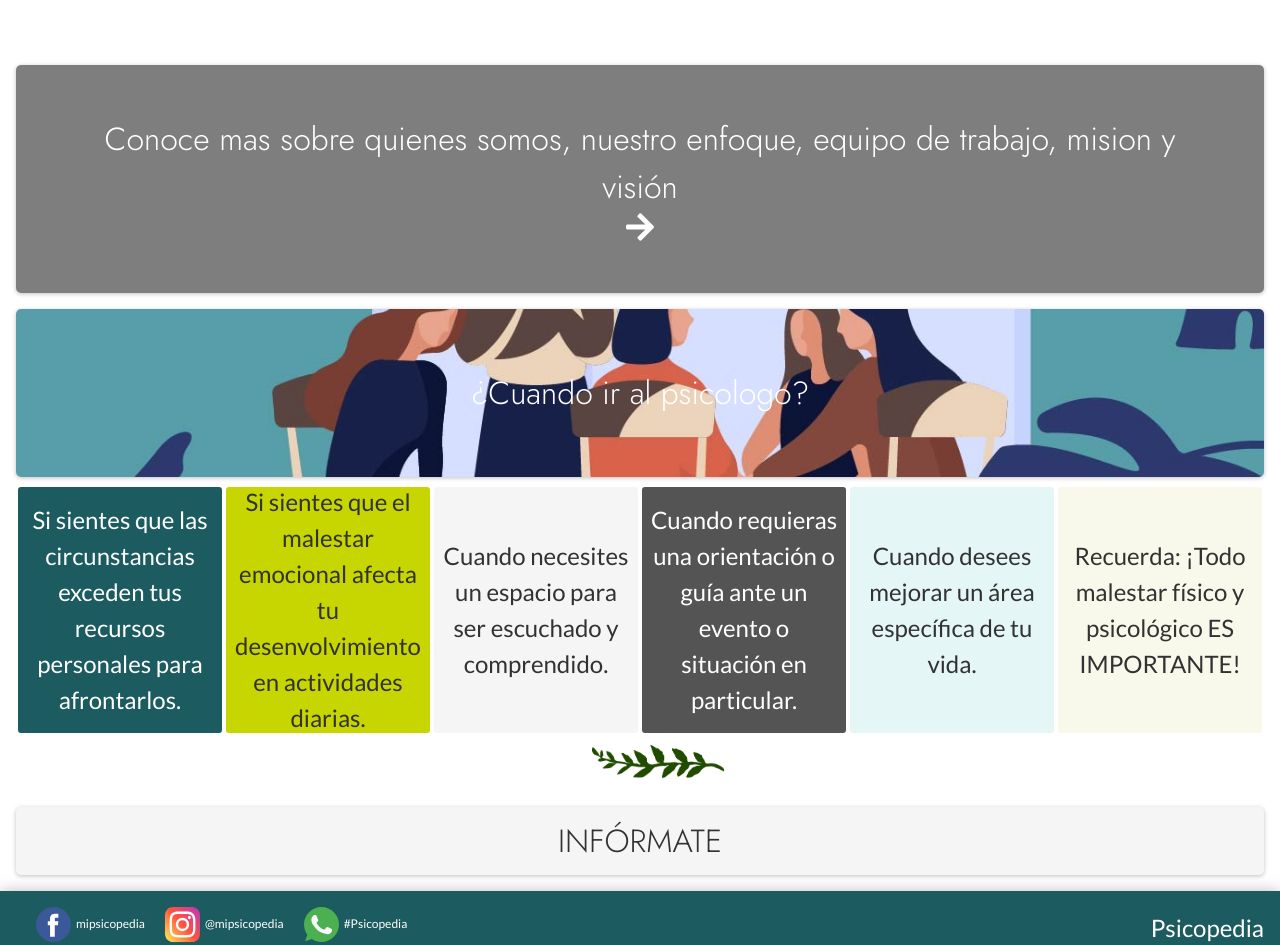
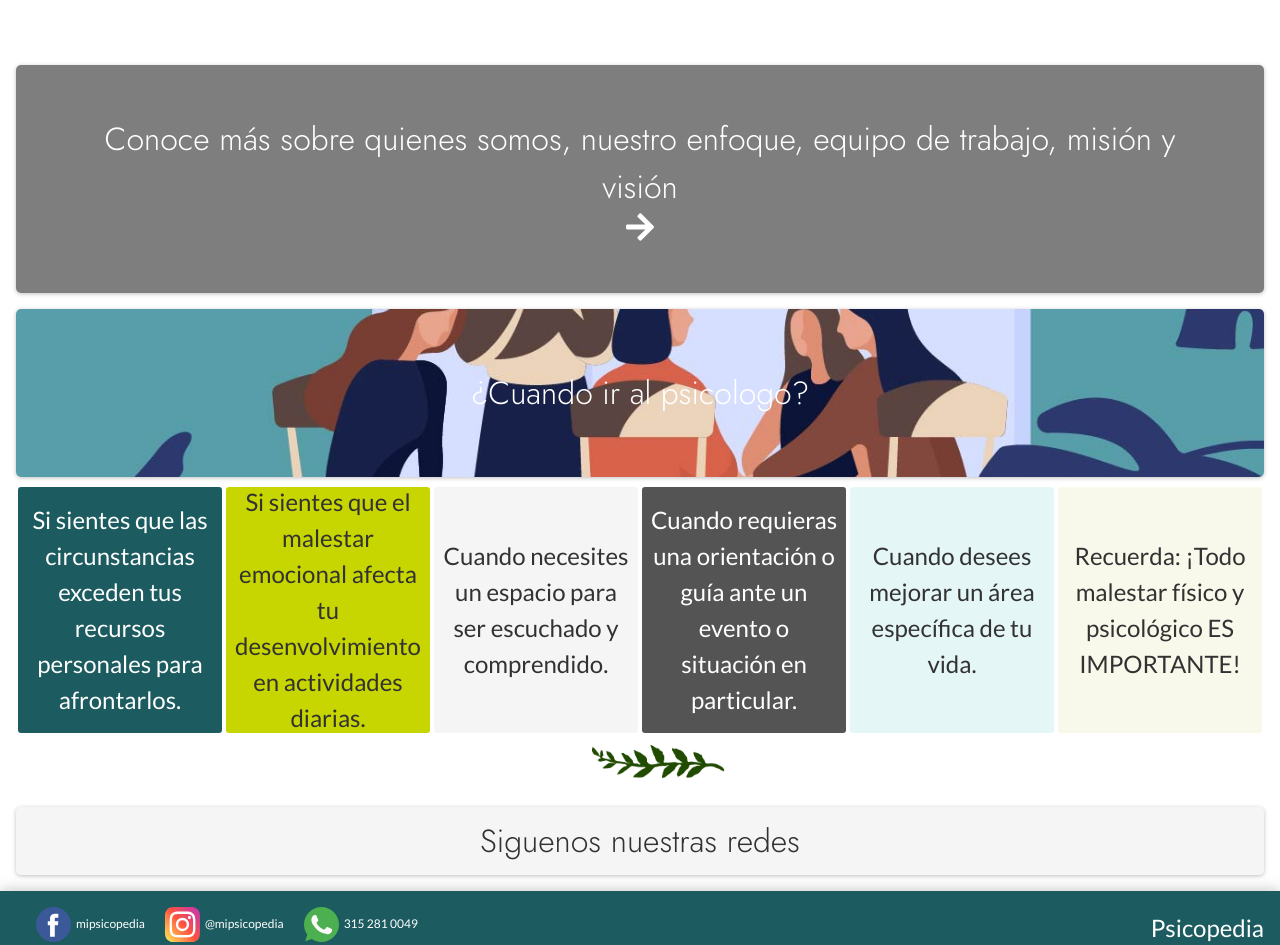
Before and after one commit to phurtado-psicopedia/psicopedia-front, a React (Create React App) app: page / in a window 1280 px wide. Shown: the part 247-1192 px from the top of the page. Built offline with nearby package versions, Linux system fonts and the light colour scheme.

Commit message:
Fix typo changes

```diff
--- a/package.json
+++ b/package.json
@@ -10,7 +10,7 @@
     "@material-ui/core": "4.2.1",
     "@material-ui/icons": "4.2.1",
     "@material-ui/pickers": "3.2.0",
-    "@types/jest": "24.0.15",
+    "@types/jest": "25.2.2",
     "@types/material-ui": "0.21.6",
     "@types/node": "12.6.8",
     "@types/react": "16.8.23",
@@ -45,7 +45,7 @@
     "redux-devtools-extension": "2.13.8",
     "redux-saga": "1.1.1",
     "redux-thunk": "2.3.0",
-    "typescript": "3.5.3"
+    "typescript": "3.8.3"
   },
   "scripts": {
     "start": "react-scripts start",
--- a/src/App/Pages/About/index.tsx
+++ b/src/App/Pages/About/index.tsx
@@ -13,7 +13,7 @@ const About = ({ ...props } : any) => {
         <Template>
             <div className={styles.prompt1}>
                 <div className={styles.headline}>
-                    <b>Psicopedia</b> es un equipo de psicólogas egregadas de la Universidad San Buenaventura, Bogotá.
+                    <b>Psicopedia</b> es un equipo de psicólogas egresadas de la Universidad San Buenaventura, Bogotá.
 
                 </div>
                 <div className={styles.caption}>
@@ -33,7 +33,7 @@ const About = ({ ...props } : any) => {
                             Zobed Villalba
                         </div>
                         <div className={styles.description}>
-                            Profesional en psicología, con certificaciones en Bioética, Primeros Auxilios Psicológicos, Desarrollo Mental del Niño y el Adolescente, Terapia de Pareja y Gestión Humana. Experiencia en atención personalizada en contextos individuales, educativos y entidades del sector público y privado.
+                            Profesional en psicología, con certificaciones en Bioética, Primeros Auxilios Psicológicos, Desarrollo Mental del Niño y el Adolescente y Gestión Humana. Experiencia en atención personalizada en contextos individuales, educativos y entidades del sector público y privado.
                         </div>
                     </div>
                     <div className={styles.personCard}>
@@ -51,7 +51,7 @@ const About = ({ ...props } : any) => {
                             Isis Urzola
                         </div>
                         <div className={styles.description}>
-                            Profesional en psicología, con certificaciones en Administración de Recursos Humanos, Sistema de Gestión en la Seguridad y Salud en el Trabajo, Gestión Humana; con conocimiento en Bioética, Terapia de Pareja. Experiencia en atención personalizada en contextos organizacionales e individuales.
+                            Profesional en psicología, con certificaciones en Administración de Recursos Humanos, Sistema de Gestión en la Seguridad y Salud en el Trabajo, Gestión Humana; con conocimiento en Bioética. Experiencia en atención personalizada en contextos organizacionales e individuales.
                         </div>
                     </div>
                     <div className={styles.personCard}>
--- a/src/App/Pages/Contact/index.tsx
+++ b/src/App/Pages/Contact/index.tsx
@@ -28,7 +28,7 @@ const About = ({ ...props } : any) => {
                 <div className={styles.social}>
                     <a target="_blank" rel="noopener noreferrer" href={"https://www.facebook.com/mipsicopedia-104501857947346/"}><img src={iconFacebook} alt="facebook"/>mipsicopedia</a>
                     <a target="_blank" rel="noopener noreferrer" href={"https://www.instagram.com/mipsicopedia/"}><img src={iconInstagram} alt="instagram"/>@mipsicopedia</a>
-                    <a href={"https://wa.link/k0ya62"}><img src={iconWhatsapp} alt="whatsapp"/>#Psicopedia</a>
+                    <a href={"https://wa.link/k0ya62"}><img src={iconWhatsapp} alt="whatsapp"/>315 281 0049</a>
                 </div>
                 <div className={styles.captionB}>
                     Email: <a href={"mailto:psicopediacol@gmail.com"}>psicopediacol@gmail.com</a>
--- a/src/App/Pages/Home/index.tsx
+++ b/src/App/Pages/Home/index.tsx
@@ -26,7 +26,7 @@ const Home = ({ ...props } : any) => {
 
             </div>
             <Link to={ABOUT_PATH} className={styles.prompt1}>
-                <div className={styles.headline}>Conoce mas sobre quienes somos, nuestro enfoque, equipo de trabajo, mision y visión</div>
+                <div className={styles.headline}>Conoce más sobre quienes somos, nuestro enfoque, equipo de trabajo, misión y visión</div>
                 <FontAwesomeIcon icon={faArrowRight} />
             </Link>
             <div className={styles.prompt2}>
@@ -44,7 +44,7 @@ const Home = ({ ...props } : any) => {
                 <img src={imgHoja} alt={"hoja"}></img>
             </div>
             <div className={styles.prompt5}>
-                INFÓRMATE
+                Siguenos nuestras redes
             </div>
 
         </Template>
--- a/src/App/Template/index.tsx
+++ b/src/App/Template/index.tsx
@@ -42,7 +42,7 @@ const Template: React.FC = (props: any) => {
         <div className={`collapse navbar-collapse ${styles.NavCollapsedMenu}`} id="navbarSupportedContent">
           <ul className="navbar-nav mr-auto">
             <Link to={HOME_PATH} className={`btn my-2 my-sm-0 ${styles.NavButton} ${paths === HOME_PATH ? styles.activePage: ""}`} >Inicio</Link>
-            <Link to={ABOUT_PATH} className={`btn my-2 my-sm-0 ${styles.NavButton} ${paths === ABOUT_PATH ? styles.activePage: ""}`} >¿Quienes Somos?</Link>
+            <Link to={ABOUT_PATH} className={`btn my-2 my-sm-0 ${styles.NavButton} ${paths === ABOUT_PATH ? styles.activePage: ""}`} >¿Quiénes Somos?</Link>
             <Link to={SERVICES_PATH} className={`btn my-2 my-sm-0 ${styles.NavButton} ${paths === SERVICES_PATH ? styles.activePage: ""}`} >Servicios</Link>
             <Link to={CONTACT_PATH} className={`btn my-2 my-sm-0 ${styles.NavButton} ${paths === CONTACT_PATH ? styles.activePage: ""}`} >Contáctanos</Link>
           </ul>
@@ -60,7 +60,7 @@ const Template: React.FC = (props: any) => {
           <div className={styles.FooterSocial}>
             <a className={styles.hiddenText} target="_blank" rel="noopener noreferrer" href={"https://www.facebook.com/mipsicopedia-104501857947346/"}><img src={iconFacebook} alt="facebook"/>mipsicopedia</a>
             <a className={styles.hiddenText} target="_blank" rel="noopener noreferrer" href={"https://www.instagram.com/mipsicopedia/"}><img src={iconInstagram} alt="instagram"/>@mipsicopedia</a>
-            <a href={"https://wa.link/k0ya62"}><img src={iconWhatsapp} alt="whatsapp"/>#Psicopedia</a>
+            <a className={styles.hiddenText} href={"https://wa.link/k0ya62"}><img src={iconWhatsapp} alt="whatsapp"/>315 281 0049</a>
           </div>
           <div className={styles.FooterHeader}>Psicopedia</div>
         </div>
```
